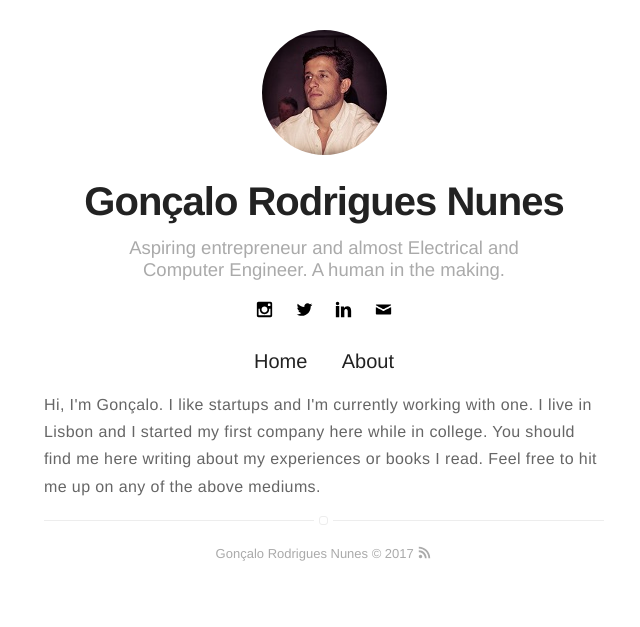
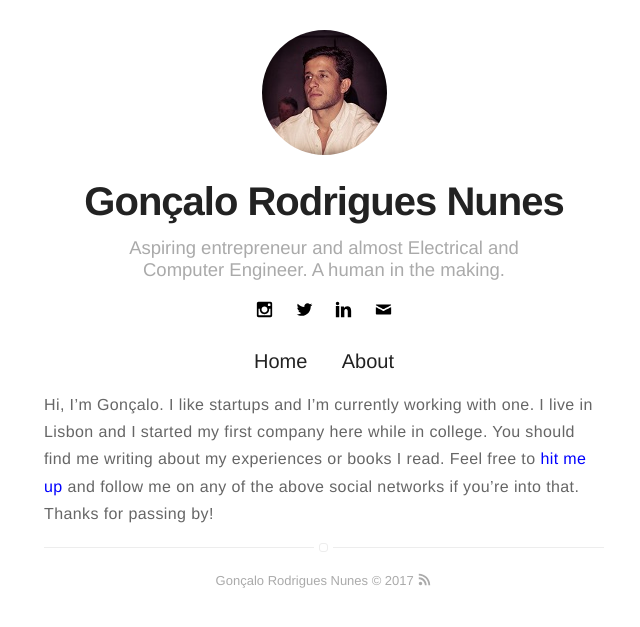
Before and after one commit to Gorbyy/gorbyy.github.io, a Jekyll site: the page built from about.md, in a window 1280 px wide. Shown: the top 627 px of the page, without its empty margins (316-956 px from the left). Built offline with Jekyll 4.4.1, drawn with Linux system fonts in a browser that asks for light colours.

Commit message:
About me tuning

```diff
--- a/about.md
+++ b/about.md
@@ -3,4 +3,5 @@
 title: About
 ---
 
-<p>Hi, I'm Gonçalo. I like startups and I'm currently working with one. I live in Lisbon and I started my first company here while in college. You should find me here writing about my experiences or books I read. Feel free to hit me up on any of the above mediums.</p>
+Hi, I'm Gonçalo. I like startups and I'm currently working with one. I live in Lisbon and I started my first company here while in college. You should find me writing about my experiences or books I read. Feel free to [hit me up](mailto:goncalornunes@gmail.com) and follow me on any of the above social networks if you're into that.
+Thanks for passing by!
```
